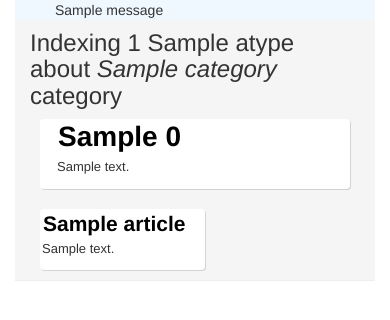
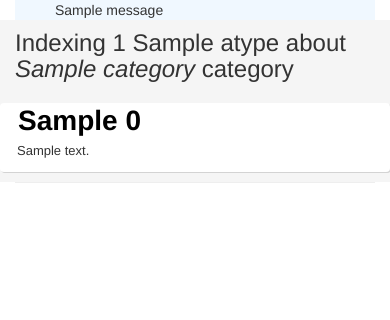
Before and after one commit to l-dfa/django-rstblog, a Django app: template base/rstblog/templates/blog_home.html in a window 390 px wide. Shown: the part 58-378 px from the top of the page. Run offline with Django 3.2, Linux system fonts and the light colour scheme; the template is opened without the code that fills it: most values are stand-ins (such as "Sample title", 1, 10 or a date in 2020); one stand-in notice (Sample message) is shown; some libraries are stand-ins or nearby versions.

Commit message:
fix ticket #3: lost responsiveness on home and indexes

```diff
--- a/base/rstblog/templates/article_box.html
+++ b/base/rstblog/templates/article_box.html
@@ -1,44 +1,16 @@
 
-<div style="margin:10px 10px;overflow:hidden;background-color:White;box-shadow:1px 1px LightGrey;width:50%;border-radius: 4px;">
+<div class="col-sm-6" style="margin:10px 0px;overflow:hidden;background-color:White;box-shadow:1px 1px LightGrey;border-radius:4px;">
     <!-- <div style="clear:both;"> -->
         <h5 style="margin:1px; padding:2px">
             <a style="color: black; font-weight:bold; font-size:1.5em;" href="{% url 'rstblog:show' article.slug %}">{{ article.title }}</a>
         </h5>
 
-        <p class="hidden-xs pattributes" style="margin:1px; padding:2px">
-            {% if article.hit %}
-                <i>Read</i> {{ article.hit }} times
-                {% if article.created %} ;&nbsp;&nbsp;&nbsp; {% endif %}
-            {% endif %}
-            {% if article.created %}
-                <i>Created</i> on {{ article.created|date:"d M Y" }}
-                {% if article.modified %} ;&nbsp;&nbsp;&nbsp; {% endif %}
-            {% endif %}
-            {% if article.modified %}
-                <i>Modified</i> on {{ article.modified|date:"d M Y" }}
-            {% endif %}
-            {% for key, value in translations.items %}
-                {% if key == article.title %}
-                    ;&nbsp;&nbsp;&nbsp;
-                    <!-- <span style="border: 1px solid red; border-radius: 2px;"> <b>Translation{{ value|length|pluralize }}</b>: &nbsp; -->
-                    <span><b>Translation{{ value|length|pluralize }}</b>:&nbsp;
-                    {% for language, slug in value %}
-                        <a href="{% url 'rstblog:show' slug %}">{{ language }}</a>
-                        {% if not forloop.last%}&comma;&nbsp;{% endif %}
-                    {% endfor %}
-                    </span>
-                {% endif %}
-            {% comment %}
-            {% endcomment %}
-            {% endfor %}
-        </p>
     <!-- </div> -->
     <div>
     {% if article.image != None %}
         <div style="float:left;">
             {% with "/media/images/"|add:article.image as img %}
-                <img class="container-fluid hidden-xs soiola" src="{{ img }}" alt="{{article.image}}" style="width:120px;">
-                <!-- <img  src="{{ img }}" alt="{{article.image}}" style="width:100px;border:0;padding:0;"> -->
+                <img class="hidden-xs soiola" src="{{ img }}" alt="{{article.image}}" style="width:120px;">
             {% endwith %}
         </div>
     {% endif %}
--- a/base/rstblog/templates/article_evidence.html
+++ b/base/rstblog/templates/article_evidence.html
@@ -1,17 +1,17 @@
 
-<div style="margin:10px 10px;overflow:hidden;background-color:White;box-shadow:1px 1px LightGrey;border-radius: 4px;">
-    <div style="clear:both;">
+<div class="col-xs-12" style="margin:10px 0px;overflow:hidden;background-color:White;box-shadow:1px 1px LightGrey;border-radius: 4px;">
+    <!-- <div style="clear:both;"> -->
 
         {% if articles.0.image != None %}
             <div style="float:left;">
                 {% with "/media/images/"|add:articles.0.image as img %}
-                    <img class="container-fluid hidden-xs soiola" src="{{ img }}" alt="{{articles.0.image}}" style="width:120px;">
+                    <img class="hidden-xs soiola" src="{{ img }}" alt="{{articles.0.image}}" style="width:120px;">
                     <!-- <img  src="{{ img }}" alt="{{article.image}}" style="width:100px;border:0;padding:0;"> -->
                 {% endwith %}
             </div>
         {% endif %}
 
-        <div class="container-fluid">
+        <div>
             <h5 style="margin:1px; padding:2px">
                 <a style="color: black; font-weight:bold; font-size:2em;" href="{% url 'rstblog:show' articles.0.slug %}">{{ articles.0.title }}</a>
             </h5>
@@ -46,5 +46,5 @@
                 <p class="psummary" style="padding:2px;">{{ articles.0.summary }}</p>
             {% endif %}
         </div>
-    </div>
+    <!-- </div> -->
 </div>
--- a/base/rstblog/templates/blog_home.html
+++ b/base/rstblog/templates/blog_home.html
@@ -30,14 +30,17 @@ Blog home
                                  {% endif %}
                                      </h3>
         {% if articles|length > 0 %}
+            <div class="row">  <!-- opening flex-container -->
                 {% include "article_evidence.html" %}
+            </div>                        <!-- closing flex-container -->
         {% else %}
             <div><p> Sorry. No articles by now.</p></div>
         {% endif %}
 
+        {% if articles|length > 1 %}
             {% for article in articles|slice:"1:" %}
                 {% if forloop.counter|bitwise_and:1 == 1 %}
-                <div class="flex-container" style="display:flex;">  <!-- opening flex-container -->
+                    <div class="row">  <!-- opening flex-container -->
                 {% endif %}
                 {% include "article_box.html" %}
                 {% if forloop.counter|bitwise_and:1 == 0 %}
@@ -46,7 +49,7 @@ Blog home
                 {% if forloop.last and forloop.counter|bitwise_and:1 == 1 %}
                     </div>                        <!-- closing flex-container in case last article is odd -->
                 {% endif %}
-
             {% endfor %}
+        {% endif %}
     </div>
 {% endblock %}
--- a/base/templates/base.html
+++ b/base/templates/base.html
@@ -15,6 +15,7 @@
 
       <!-- Core CSS - Include with every page -->
           <!-- <link rel="stylesheet" href="https://maxcdn.bootstrapcdn.com/bootstrap/3.3.7/css/bootstrap.min.css"> -->
+
           <link rel="stylesheet" href="https://stackpath.bootstrapcdn.com/bootswatch/3.3.7/simplex/bootstrap.min.css">
           <script src="https://ajax.googleapis.com/ajax/libs/jquery/3.3.1/jquery.min.js"></script>
           <script src="https://maxcdn.bootstrapcdn.com/bootstrap/3.3.7/js/bootstrap.min.js"></script>
@@ -40,8 +41,8 @@
 
     <!--        BODY        -->
     <!--<div class="container" style="border: 2px solid red;">-->
-    <div class="container">
-        {% if messages %}
+    {% if messages %}
+        <div class="container">
             <div style="background-color: AliceBlue;">
               <ul style="list-style-type: none; margin: 0;">
                 {% for message in messages %}
@@ -51,11 +52,11 @@
                 {% endfor %}
               </ul>
             </div>
-        {% endif %}
+        </div>
+    {% endif %}
 
-        {% block content %}                                                 <!-- HERE the body of html pages !!! -->
-        {% endblock %}
-    </div>
+    {% block content %}                                                 <!-- HERE the body of html pages !!! -->
+    {% endblock %}
 
 
 
```
Lines whose indentation alone changed are shown as unchanged.
